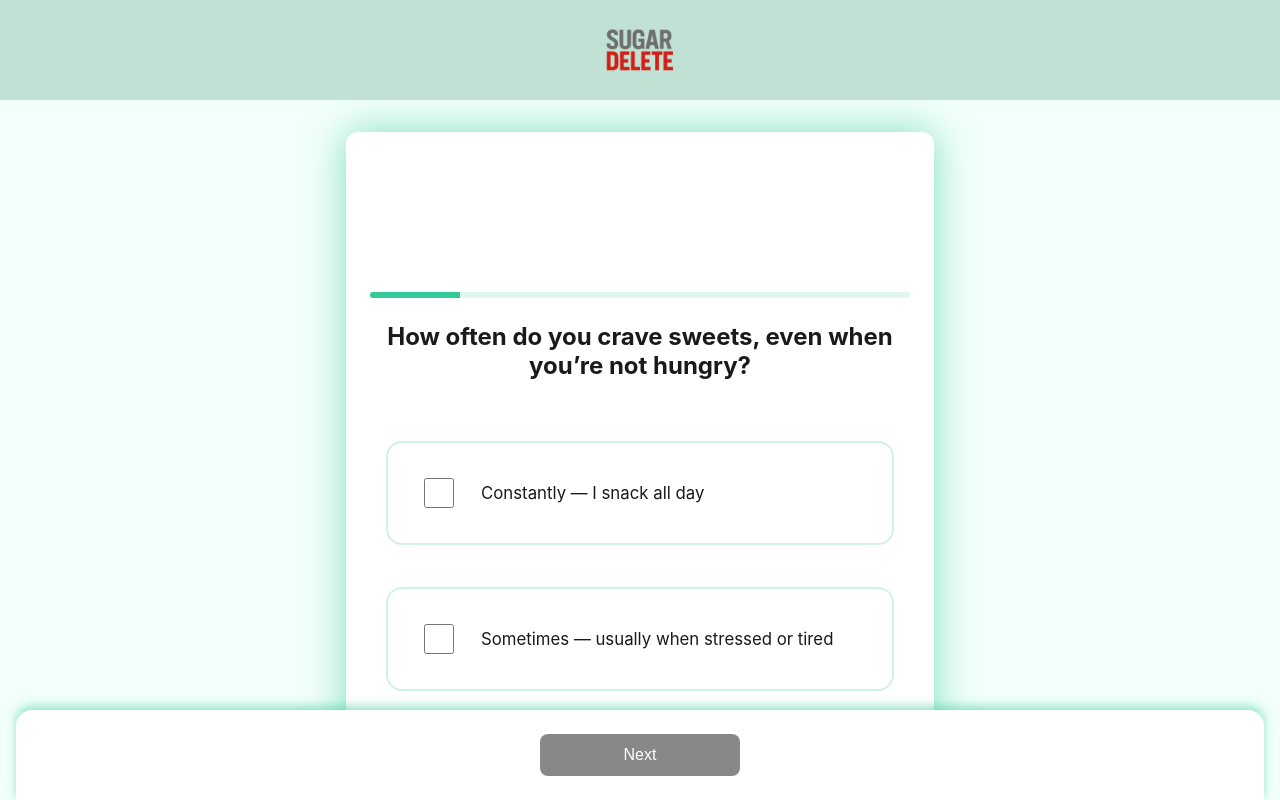
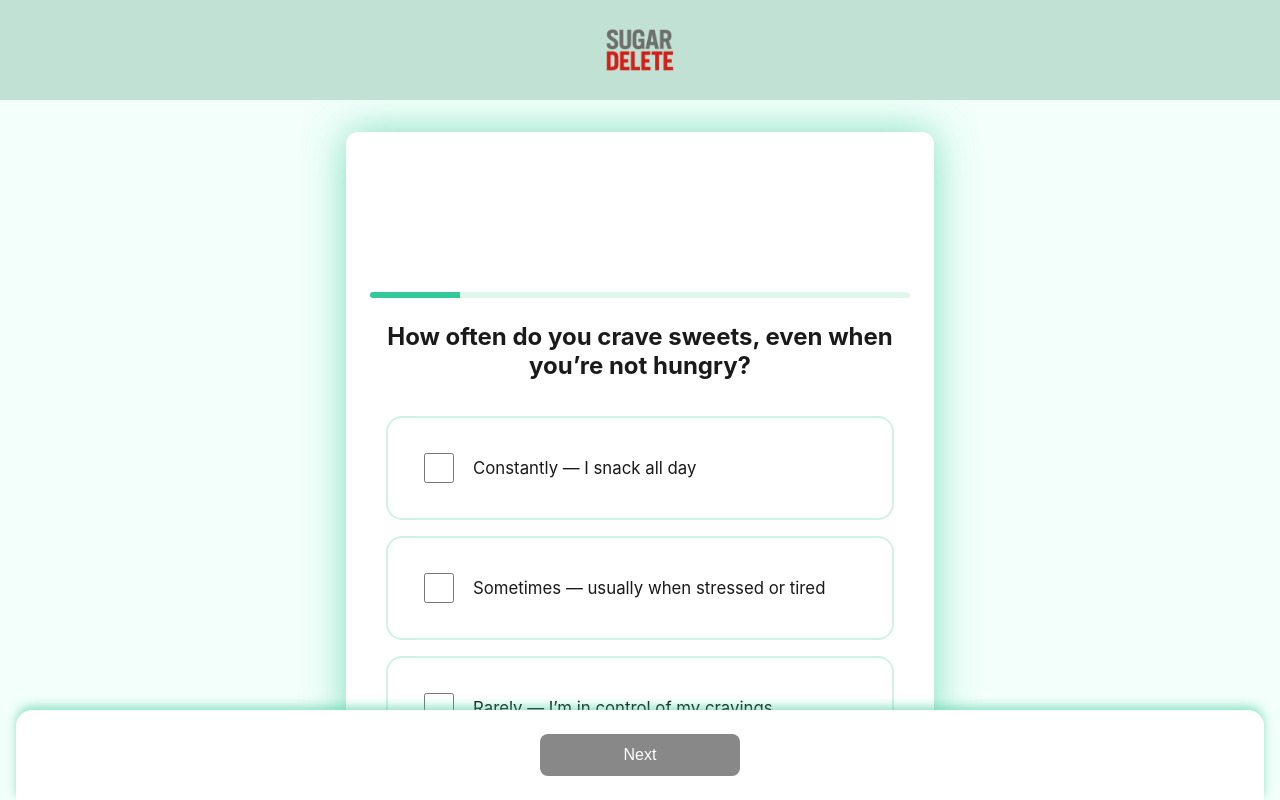
Before and after one commit to ryucraft97/quiz, a React (Create React App) app: page /quiz in a window 1280 px wide. Shown: the top 800 px of the page. Built offline with nearby package versions, Linux system fonts and the light colour scheme.

Commit message:
Update product page layout and styling

```diff
--- a/src/components/Quiz.css
+++ b/src/components/Quiz.css
@@ -42,8 +42,8 @@
   box-sizing: border-box;
   display: flex;
   align-items: center;
-  gap: 1.5rem;
-  margin-top: 5%;
+  gap: 1rem;
+  margin-top: 0%;
   color: #1a1a1a;
 }
 
```
